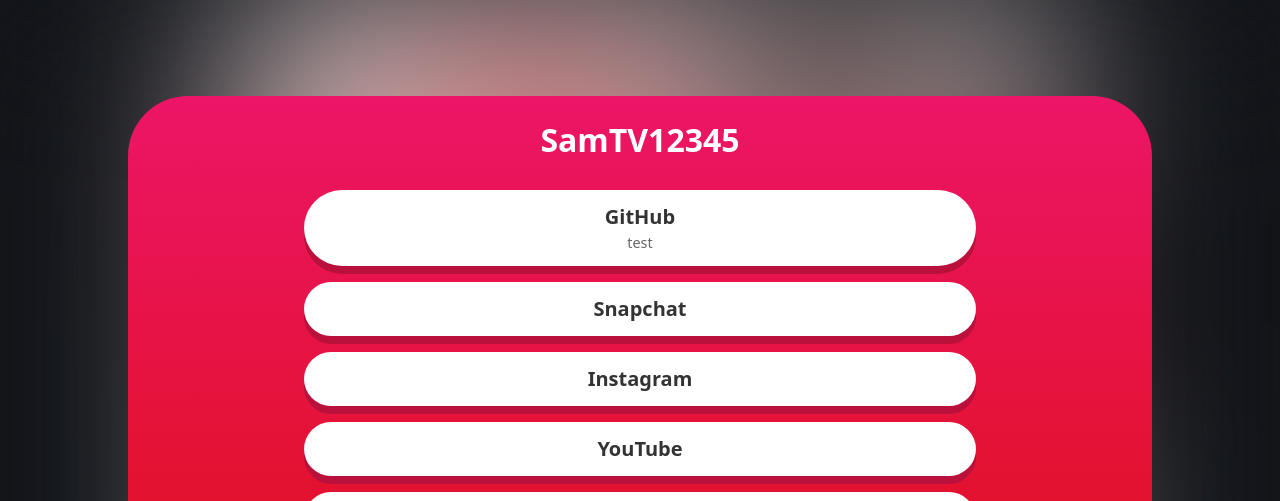
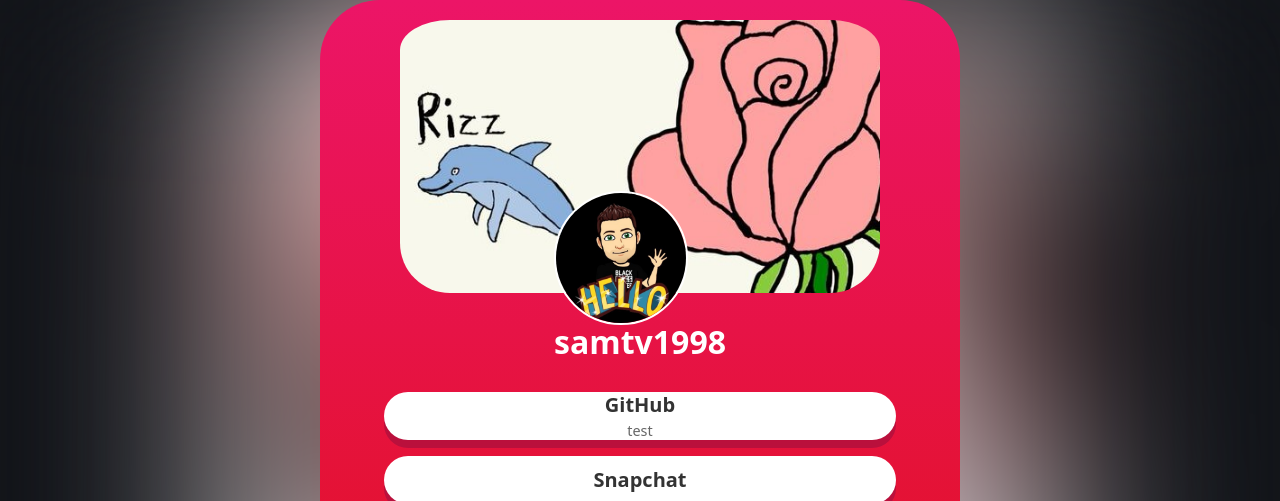
Before and after one commit to SamTV12345/samtv12345.github.io, an Astro site: page /socials in a window 1280 px wide. Shown: the top 501 px of the page. Built offline with nearby package versions, Linux system fonts and the light colour scheme; Astro itself is replaced by a stand-in of ours.

Commit message:
Fixed build

```diff
--- a/src/components/Link.astro
+++ b/src/components/Link.astro
@@ -2,11 +2,10 @@
 interface Props {
     href: string;
     title: string;
-    link: string;
-    body: string;
+    body?: string;
 }
 
-const { href, title, body, link } = Astro.props;
+const { href, title, body } = Astro.props;
 ---
 
 
@@ -32,7 +31,8 @@ const { href, title, body, link } = Astro.props;
     border-radius: 60px;
     background-color: white;
     transition: background-color 0.3s ease;
-    width: 80vh;
+    width: 60vh;
+    height: 3vh;
     box-shadow: rgba(0, 0, 0, 0.2) 0px 8px 0px, rgb(232, 20, 75) 0px 8px 0px;
 }
 
--- /dev/null
+++ b/src/components/Youtube.astro
@@ -0,0 +1,5 @@
+---
+---
+
+
+<svg width="200" height="200" viewBox="0 0 200 200" xmlns="http://www.w3.org/2000/svg" style="fill: rgb(255, 255, 255); width: 28px; height: 28px; padding: 8px; filter: drop-shadow(rgba(0, 0, 0, 0.25) 0px 0.5px 1px);"><path d="M83.3333 125L126.583 100L83.3333 75.0001V125ZM179.667 59.7501C180.75 63.6667 181.5 68.9167 182 75.5834C182.583 82.2501 182.833 88.0001 182.833 93.0001L183.333 100C183.333 118.25 182 131.667 179.667 140.25C177.583 147.75 172.75 152.583 165.25 154.667C161.333 155.75 154.167 156.5 143.167 157C132.333 157.583 122.417 157.833 113.25 157.833L100 158.333C65.0833 158.333 43.3333 157 34.75 154.667C27.25 152.583 22.4166 147.75 20.3333 140.25C19.25 136.333 18.5 131.083 18 124.417C17.4166 117.75 17.1666 112 17.1666 107L16.6666 100C16.6666 81.7501 18 68.3334 20.3333 59.7501C22.4166 52.2501 27.25 47.4167 34.75 45.3334C38.6666 44.2501 45.8333 43.5001 56.8333 43.0001C67.6666 42.4167 77.5833 42.1667 86.75 42.1667L100 41.6667C134.917 41.6667 156.667 43.0001 165.25 45.3334C172.75 47.4167 177.583 52.2501 179.667 59.7501Z"></path></svg>
--- a/src/pages/socials.astro
+++ b/src/pages/socials.astro
@@ -7,13 +7,17 @@ import Link from '../components/Link.astro'
 <Layout title="My Socials ♥">
     <main class="">
         <div class="centered">
-            <h1><span class="text-gradient">SamTV12345</span></h1>
-            <Link title="GitHub" body="test" link="https://github.com/samtv12345" href="https://github.com/samtv12345"/>
-            <Link title="Snapchat" body=""/>
+            <div id="header-logo">
+                <img src="/bild_rose.jpg"/>
+                <img class="logo" src="/image.png"/>
+            </div>
+            <h1><span class="text-gradient">samtv1998</span></h1>
+            <Link title="GitHub" body="test"  href="https://github.com/samtv12345"/>
+            <Link title="Snapchat" body=""  href="https://snapchat.com/add/samtv1998"/>
 
-            <Link title="Instagram"/>
-            <Link title="YouTube"/>
-            <Link title="Twitch"/>
+            <Link title="Instagram" href="https://instagram.com/samtv1998/"/>
+            <Link title="YouTube" href="https://www.youtube.com/@samtv1998"/>
+            <Link title="Twitch" href="https://www.twitch.tv/samtv1998/"/>
 
             <iframe aria-label="video iframe" title="url" class="TwitchVideo" src="https://player.twitch.tv/?channel=samtv1998&amp;parent=github.io&amp;autoplay=false" frameborder="0" scrolling="no" allow="accelerometer; autoplay; encrypted-media; gyroscope; picture-in-picture" allowfullscreen="" style="overflow: hidden;"></iframe>
         </div>
@@ -27,6 +31,27 @@ import Link from '../components/Link.astro'
         color: white;
     }
 
+    #header-logo > img:first-child {
+        width: 60vh;
+        border-radius: 50px;
+        border: none;
+        padding-top: 20px;
+    }
+    #header-logo {
+        position:relative;
+    }
+
+    .logo {
+        position: absolute;
+        bottom: -9%;
+        right: 40%;
+
+    width: 130px;
+    height: 130px;
+    border-radius: 10000px;
+    opacity: 1;
+    border: 2px solid rgb(255, 255, 255);
+    }
     #background {
         position: absolute;
         background-image: url("/bild_zugeschnitten.jpg");
@@ -45,6 +70,7 @@ import Link from '../components/Link.astro'
         background-size: cover;
         backdrop-filter: blur(100px);
     }
+
     .centered {
     display: flex;
     flex-direction: column;
@@ -59,7 +85,7 @@ import Link from '../components/Link.astro'
     }
 
     main > div {
-    width: 80vw;
+    width: 50vw;
     border-radius: 60px;
     background-image: linear-gradient(rgb(236, 21, 103), rgb(223, 16, 18));
     }
```
Also changed, not shown: public/bild_rose.jpg (added), public/image.png (added).
